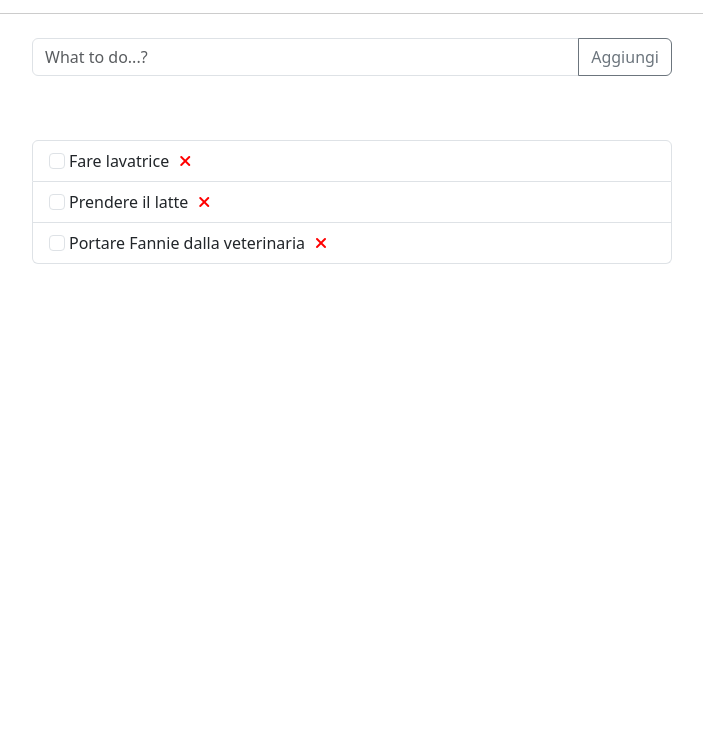
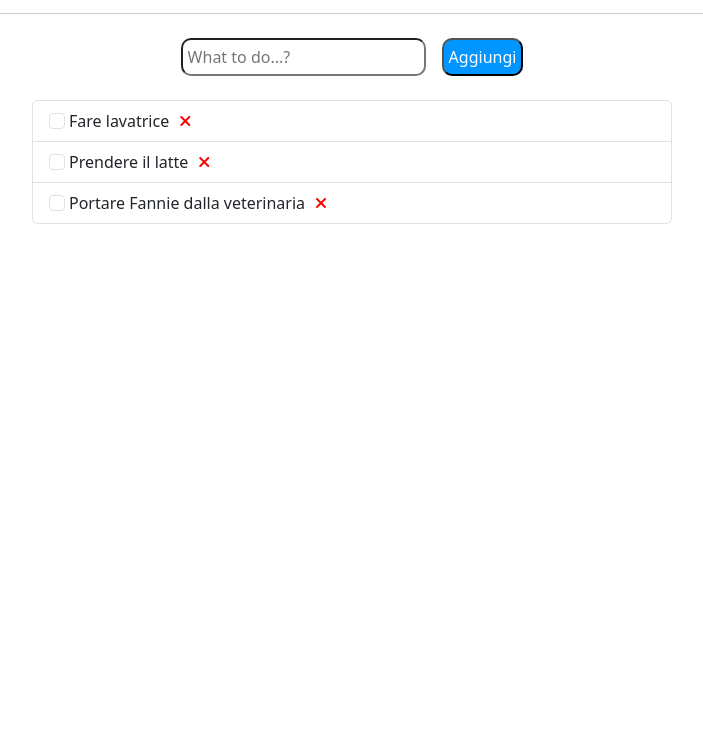
Before and after one commit to lucamincuzzi/vue-todolist, a plain HTML site: page index.html in a window 1280 px wide. Shown: the part 66-800 px from the top of the page, without its empty margins (288-991 px from the left). Drawn offline with nearby package versions, Linux system fonts and the light colour scheme.

Commit message:
add: Bonus 1, Bonus 3

```diff
--- a/css/style.css
+++ b/css/style.css
@@ -12,12 +12,15 @@ header {
     border-bottom: 1px solid rgba(0, 0, 0, 0.2);
 }
 
-header span {
-    margin-left: 10px;
+.form input,
+.form button {
+    padding: 5px;
+    border-radius: 10px;
 }
 
-.insert {
-    width: 50%;
+.form button {
+    background-color: rgb(0, 149, 255);
+    color: white;
 }
 
 .list-group {
--- a/index.html
+++ b/index.html
@@ -25,20 +25,18 @@
   <body>
     <div id="app">
       <header>
-        <i class="fa-solid fa-note-sticky"></i><span>My To-Do List</span>
+        <i class="fa-solid fa-note-sticky"></i><span class="ms-2">My To-Do List</span>
       </header>
       <!-- Form di aggiunta to-do -->
       <form>
-      <div class="input-group insert mx-auto mt-4 mb-3">
-        <div class="input-group mb-3">
-            <input v-model="newTodo.text" type="text" class="form-control" placeholder="What to do...?" aria-label="Recipient's username" aria-describedby="button-addon2">
-            <button class="btn btn-outline-secondary" type="button" id="button-addon2" @click="addNewTodo">Aggiungi</button>
+        <div class="form d-flex justify-content-center align-items-center mx-auto my-4">
+            <input v-model="newTodo.text" type="text" placeholder="What to do...?">
+            <button class="ms-3" @click="addNewTodo">Aggiungi</button>
         </div>
       </form>
-      </div>
       <!-- /Form di aggiunta to-do -->
       <!-- Lista di to-do -->
-      <ul class="list-group mt-5 mx-auto">
+      <ul class="list-group mx-auto">
         <li v-for="(item, index) in todo" class="list-group-item" v-show="item.visibility">
           <input class="form-check-input me-1" type="checkbox" value="" :id="item.text">
           <label class="form-check-label stretched-link" :class="item.done === true ? 'checked' : ''" :for="item.text" @click="checked(index)">{{ todo[index].text }}</label>
--- a/js/script.js
+++ b/js/script.js
@@ -44,9 +44,13 @@ createApp({
       this.todo[index].visibility = false;
       console.log("Ciao");
     },
-    addNewTodo: function () {
-        const newTodoItem = {...this.newTodo}
+    addNewTodo: function (event) {
+      event.preventDefault();
+      if (this.newTodo.text !== "") {
+        const newTodoItem = { ...this.newTodo };
         this.todo.push(newTodoItem);
-    }
+      }
+      this.newTodo.text = "";
+    },
   },
 }).mount("#app");
```
Also changed, not shown: 1 other file.
